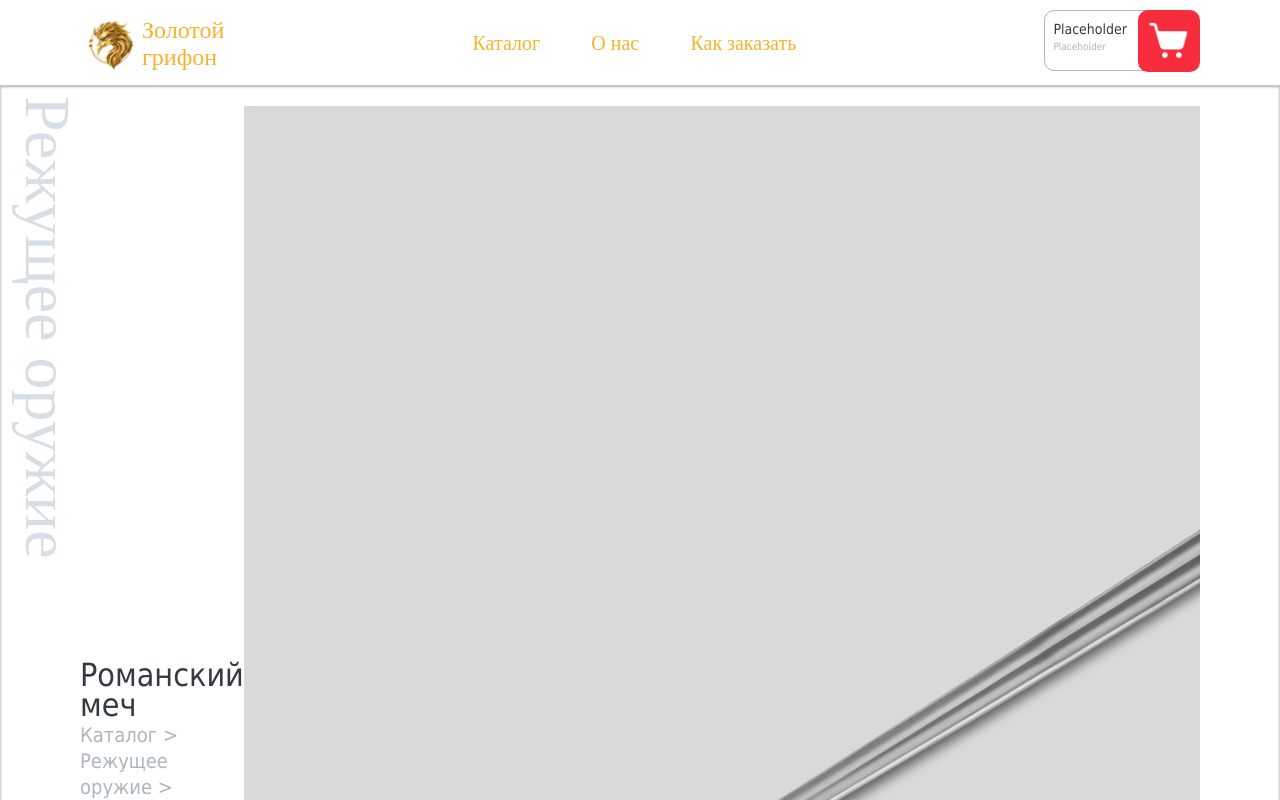
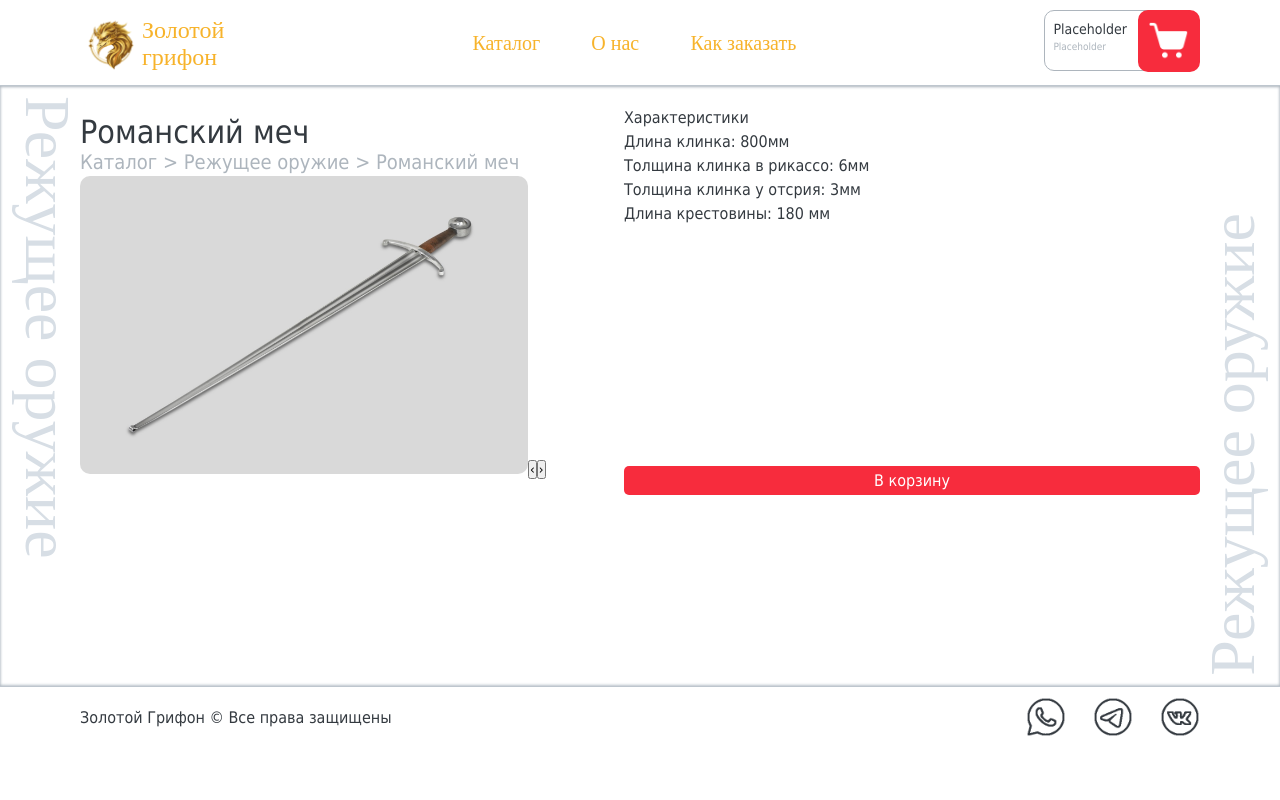
Before and after one commit to EvilCommunist/SPA_HEMA, a Vue app: page /product/1 in a window 1280 px wide. Shown: the top 800 px of the page. Built offline with nearby package versions, Linux system fonts and the light colour scheme.

Commit message:
Some styles for prodCard

```diff
--- a/src/views/ProdCard.vue
+++ b/src/views/ProdCard.vue
@@ -73,6 +73,7 @@ export default {
       <div class="vertical-text bottom decor">{{ product.cathegory }}</div>
       <div class="container flex">
         <!-- Блоки с иерархией нахождения товара -->
+      <section id="product_view">
         <section class="current_section">
           <span class="cur">
             {{ product.name }}
@@ -81,19 +82,21 @@ export default {
             Каталог > {{ product.cathegory }} > {{ product.name }}
           </span>
         </section>
-        <div>
           <div class="slider">
             <img :src="currentImage" :alt="product.name" />
             <button @click="prevImage" class="slider-button prev">‹</button>
             <button @click="nextImage" class="slider-button next">›</button>
           </div>
-          <span id="prod_name">{{ product.name }}</span>
-          <p>{{ product.description }}</p>
+      </section>
+      <section id="character_and_cart">
+        <section id="character">
+          <span>Характеристики</span>
           <ul>
             <li v-for="(char, index) in product.characteristics" :key="index">{{ char }}</li>
           </ul>
-          <button @click="addToCart">В корзину</button>
-        </div>
+        </section>
+        <button @click="addToCart">В корзину</button>
+      </section>
       </div>
     </div>
     <div v-else-if="loading">
--- a/src/views/Styles/cardStyle.less
+++ b/src/views/Styles/cardStyle.less
@@ -0,0 +1,10 @@
+@import "../../assets/vars.less";
+@import "../../assets/vars.less";
+
+.store #product_view img{max-width: 35vw; border-radius: 10px;}
+.store #product_view {width: 40vw;}
+.store #character_and_cart button {.button(@red, @text, 15vw, 5px); border-radius: 5px;}
+.store #character_and_cart {
+    width: 45vw; display: flex;
+    flex-flow:column; gap: 30vh;
+}
```
